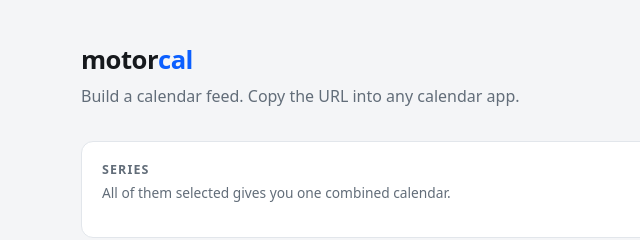
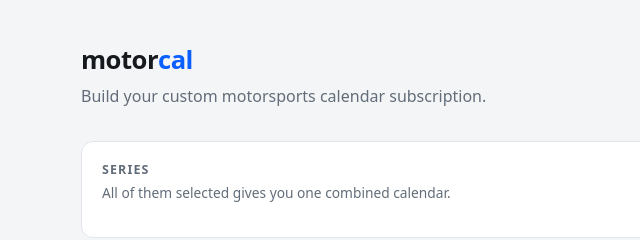
Before and after one commit to grahamwetzler/motorcal, a plain HTML site: page src/motorcal/index.html in a window 1280 px wide. Shown: the top 240 px of the page, 35-675 px from the left. Drawn offline with Linux system fonts and the light colour scheme.

Commit message:
Reword the builder page subheader
Co-Authored-By: Claude Sonnet 5 <noreply@anthropic.com>

```diff
--- a/src/motorcal/index.html
+++ b/src/motorcal/index.html
@@ -125,7 +125,7 @@
 <div class="wrap">
   <header>
     <h1>motor<b>cal</b></h1>
-    <p>Build a calendar feed. Copy the URL into any calendar app.</p>
+    <p>Build your custom motorsports calendar subscription.</p>
   </header>
 
   <div class="cols">
```
